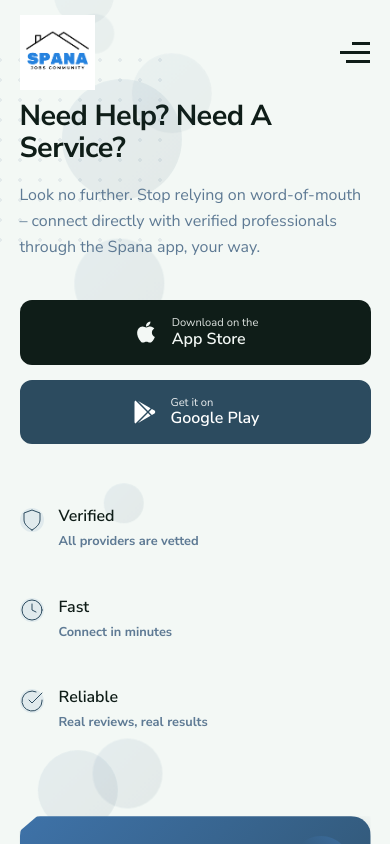
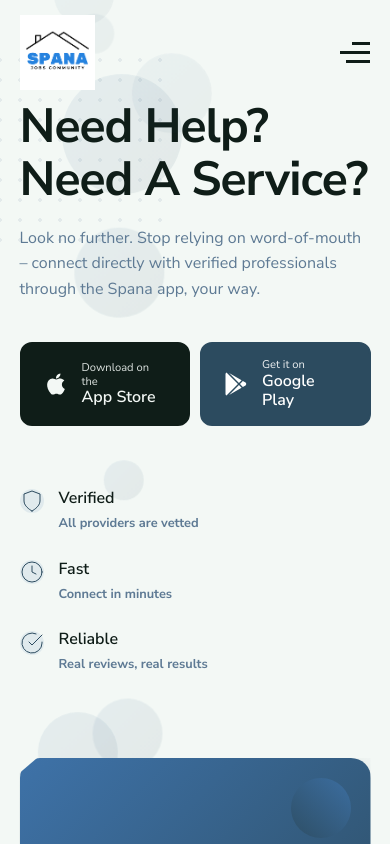
Before and after one commit to Spana-App/Spana-Website, a React (Vite) app: page / in a window 390 px wide. Shown: the top 844 px of the page. Built offline with nearby package versions, Linux system fonts and the light colour scheme; no server answers; a web font is replaced by a local one.

Commit message:
Website Changes

```diff
--- a/src/components/Sections/BrowseServices/BrowseServices.css
+++ b/src/components/Sections/BrowseServices/BrowseServices.css
@@ -329,6 +329,8 @@
 }
 
 @media (max-width: 768px) {
+
+
   .browse-services-wrapper {
     padding: 30px 0;
   }
@@ -348,8 +350,9 @@
 }
 
 @media (max-width: 480px) {
+
   .browse-services-wrapper {
-    padding: 20px 0;
+    padding: 100px 0;
   }
 
   .search-filters {
--- a/src/components/Sections/Home/Home.css
+++ b/src/components/Sections/Home/Home.css
@@ -239,8 +239,7 @@
 /* Features section */
 .features-section {
   display: flex;
-  /* flex-wrap: wrap; */
-  /* gap: 10px; */
+  width: 100%;
   transform: translateY(20px);
   opacity: 0;
   transition: all 0.6s ease-out;
@@ -400,7 +399,8 @@
   }
 
   .features-section {
-    flex-wrap: wrap;
+    flex-direction: column;
+    /* flex-wrap: wrap; */
   }
 
   .image-container {
@@ -437,8 +437,8 @@
   }
 
   .cta-wrapper {
-    flex-direction: column;
-    gap: 15px;
+    /* flex-direction: column; */
+    gap: 10px;
   }
 
   .download-button {
@@ -448,8 +448,8 @@
   }
 
   .features-section {
-    flex-direction: column;
-    gap: 20px;
+    /* flex-direction: column; */
+    /* gap: 20px; */
     align-items: stretch;
   }
 
@@ -496,7 +496,7 @@
   }
 
   .content-text h1 {
-    font-size: 1.8rem;
+    font-size: 3rem;
   }
 
   .image-container {
--- a/src/components/Sections/ui/About/About.jsx
+++ b/src/components/Sections/ui/About/About.jsx
@@ -27,9 +27,19 @@ const About = () => {
       initials: "OP",
     },
     {
+      name: "Emson Moyo",
+      position: "Investor & Business Development",
+      initials: "EM",
+    },
+    {
       name: "Nhlakanipho Radebe",
       position: "Frontend CMS Developer",
       initials: "NR",
+    },
+    {
+      name: "Hanley Nyathi",
+      position: "Investor & Business Development",
+      initials: "HN",
     },
     {
       name: "Xolile Nxiweni",
```
